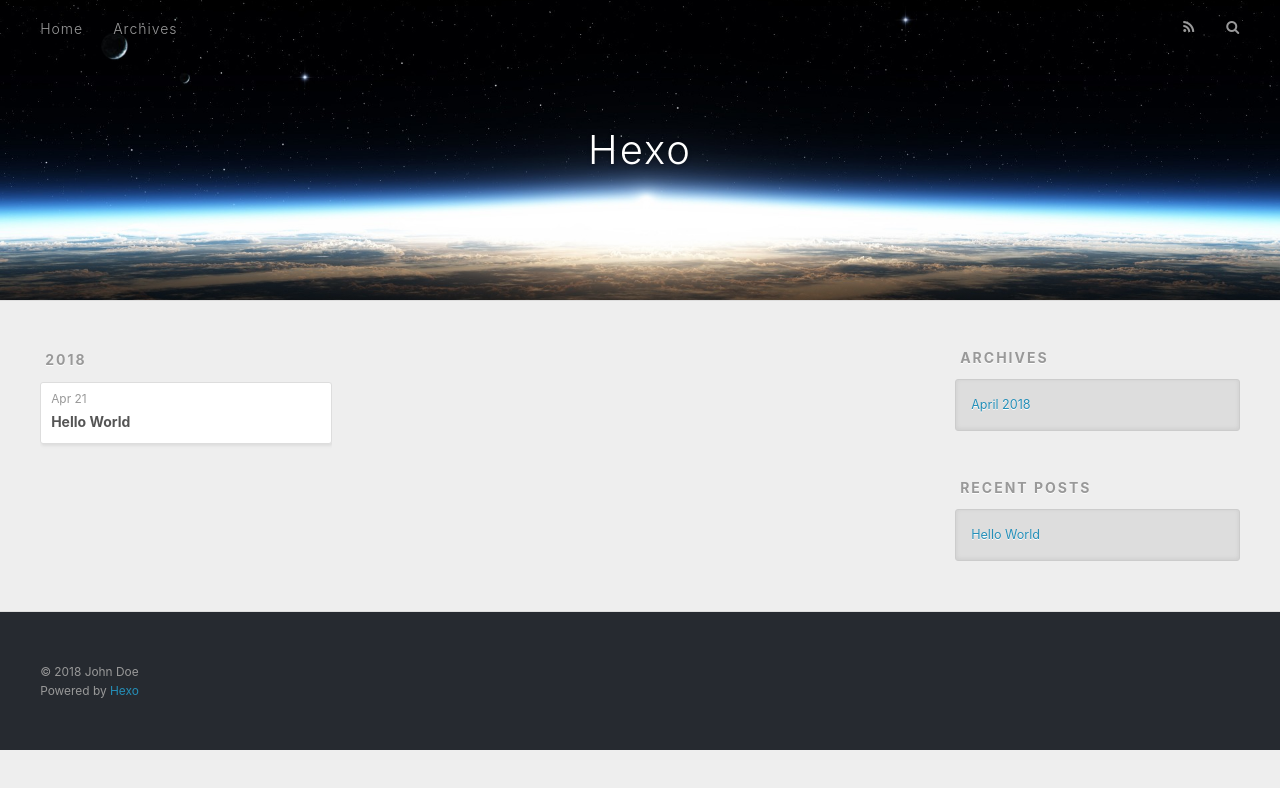
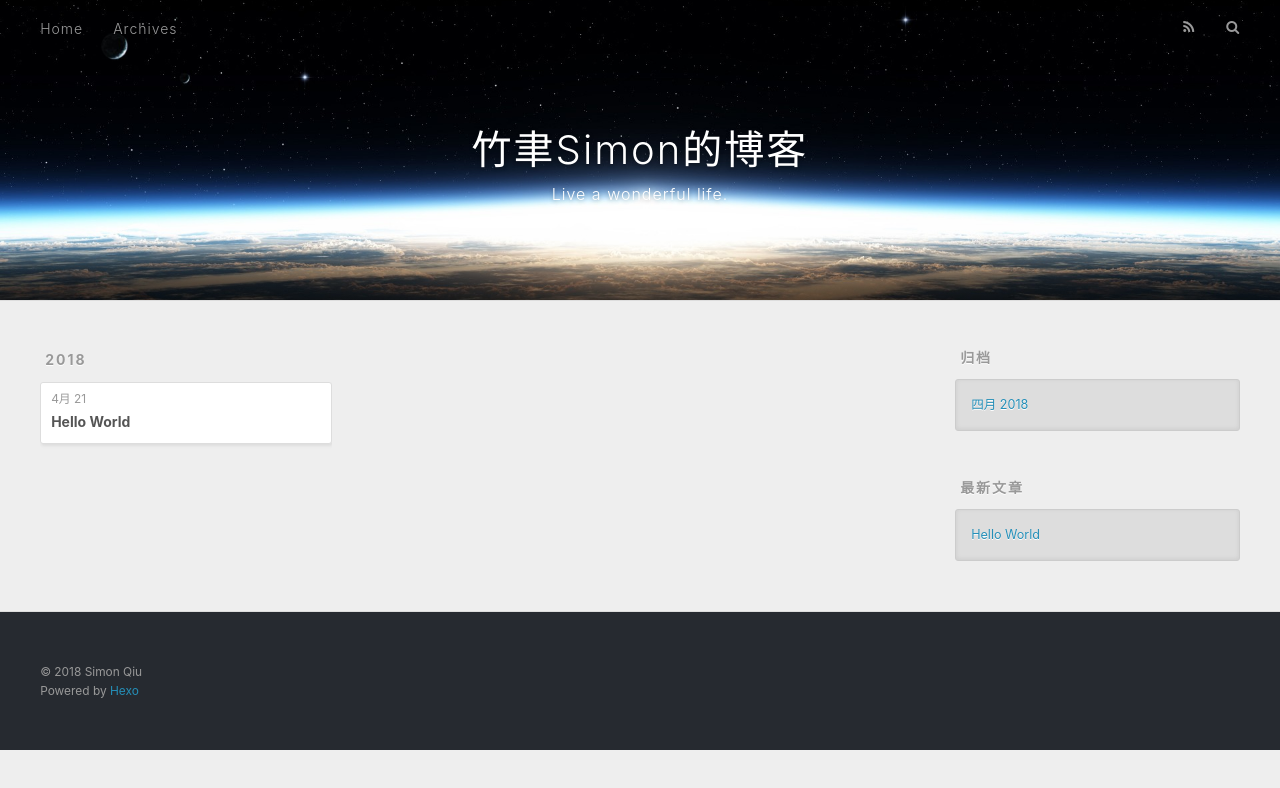
Before and after one commit to churximi/churximi.github.io, a plain HTML site: page archives/index.html in a window 1280 px wide. Drawn offline with nearby package versions, Linux system fonts and the light colour scheme.

Commit message:
Site updated: 2018-04-21 22:05:31

```diff
--- a/archives/index.html
+++ b/archives/index.html
@@ -5,17 +5,17 @@
 
 
 
-  <title>Archives | Hexo</title>
+  <title>归档 | 竹聿Simon的博客</title>
   <meta name="viewport" content="width=device-width, initial-scale=1, maximum-scale=1">
   <meta property="og:type" content="website">
-<meta property="og:title" content="Hexo">
+<meta property="og:title" content="竹聿Simon的博客">
 <meta property="og:url" content="http://yoursite.com/archives/index.html">
-<meta property="og:site_name" content="Hexo">
-<meta property="og:locale" content="default">
+<meta property="og:site_name" content="竹聿Simon的博客">
+<meta property="og:locale" content="zh-CN">
 <meta name="twitter:card" content="summary">
-<meta name="twitter:title" content="Hexo">
+<meta name="twitter:title" content="竹聿Simon的博客">
 
-    <link rel="alternate" href="/atom.xml" title="Hexo" type="application/atom+xml">
+    <link rel="alternate" href="/atom.xml" title="竹聿Simon的博客" type="application/atom+xml">
 
 
     <link rel="icon" href="/favicon.png">
@@ -34,8 +34,12 @@
   <div id="header-outer" class="outer">
     <div id="header-title" class="inner">
       <h1 id="logo-wrap">
-        <a href="/" id="logo">Hexo</a>
+        <a href="/" id="logo">竹聿Simon的博客</a>
       </h1>
+
+        <h2 id="subtitle-wrap">
+          <a href="/" id="subtitle">Live a wonderful life.</a>
+        </h2>
 
     </div>
     <div id="header-inner" class="inner">
@@ -51,7 +55,7 @@
 
           <a id="nav-rss-link" class="nav-icon" href="/atom.xml" title="RSS Feed"></a>
 
-        <a id="nav-search-btn" class="nav-icon" title="Search"></a>
+        <a id="nav-search-btn" class="nav-icon" title="搜索"></a>
       </nav>
       <div id="search-form-wrap">
         <form action="//google.com/search" method="get" accept-charset="UTF-8" class="search-form"><input type="search" name="q" class="search-form-input" placeholder="Search"><button type="submit" class="search-form-submit">&#xF002;</button><input type="hidden" name="sitesearch" value="http://yoursite.com"></form>
@@ -77,7 +81,7 @@
   <div class="archive-article-inner">
     <header class="archive-article-header">
       <a href="/2018/04/21/hello-world/" class="archive-article-date">
-  <time datetime="2018-04-21T12:38:35.000Z" itemprop="datePublished">Apr 21</time>
+  <time datetime="2018-04-21T12:38:35.000Z" itemprop="datePublished">4月 21</time>
 </a>
 
 
@@ -109,9 +113,9 @@
 
 
   <div class="widget-wrap">
-    <h3 class="widget-title">Archives</h3>
+    <h3 class="widget-title">归档</h3>
     <div class="widget">
-      <ul class="archive-list"><li class="archive-list-item"><a class="archive-list-link" href="/archives/2018/04/">April 2018</a></li></ul>
+      <ul class="archive-list"><li class="archive-list-item"><a class="archive-list-link" href="/archives/2018/04/">四月 2018</a></li></ul>
     </div>
   </div>
 
@@ -119,7 +123,7 @@
 
 
   <div class="widget-wrap">
-    <h3 class="widget-title">Recent Posts</h3>
+    <h3 class="widget-title">最新文章</h3>
     <div class="widget">
       <ul>
 
@@ -139,7 +143,7 @@
 
   <div class="outer">
     <div id="footer-info" class="inner">
-      &copy; 2018 John Doe<br>
+      &copy; 2018 Simon Qiu<br>
       Powered by <a href="http://hexo.io/" target="_blank">Hexo</a>
     </div>
   </div>
```
Also changed, not shown: 2018/04/21/hello-world/index.html (+14 -10 lines), archives/2018/04/index.html (+17 -13 lines), archives/2018/index.html (+17 -13 lines), index.html (+16 -12 lines).
